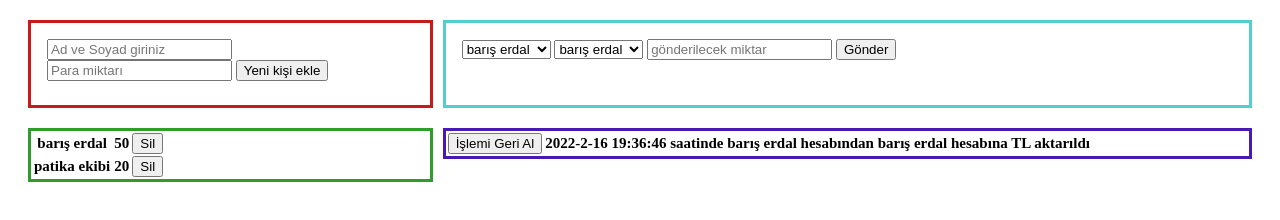
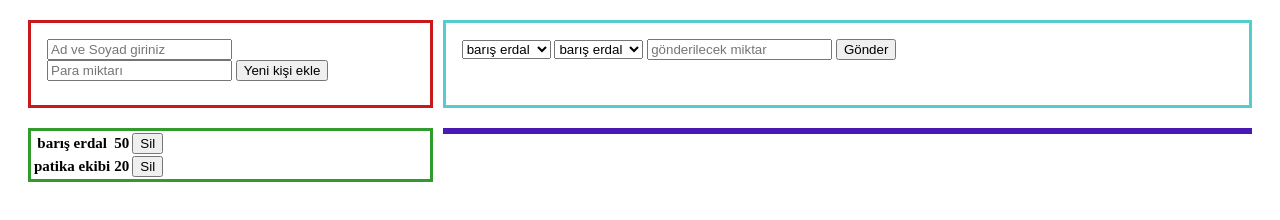
Before and after one commit to patika-167-react-bootcamp/hw-week-2-BarisErdal, a plain HTML site: page index.html in a window 1280 px wide. Both pictures are taken after a click on the button "Gönder". Drawn offline with Linux system fonts and the light colour scheme.

Commit message:
input kontrolü eklendi

```diff
--- a/index.html
+++ b/index.html
@@ -202,7 +202,7 @@ function transaction() {
     indexOfFrom = state.userList.findIndex(user=>user.id === Number(fromUserId));
     indexOfTo = state.userList.findIndex(user=>user.id ===  Number(toUserId));
 
-   if(state.userList[indexOfFrom].balance>0) {
+    if(amount>0) {   if(state.userList[indexOfFrom].balance>0) {
     state.userList[indexOfFrom].balance=Number(state.userList[indexOfFrom].balance)-Number(amount);
     state.userList[indexOfTo].balance=Number(state.userList[indexOfTo].balance)+Number(amount);
     renderUserList();
@@ -210,7 +210,7 @@ function transaction() {
     let idOfFrom=state.userList[indexOfFrom].id;
     let idOfTo=state.userList[indexOfTo].id;
     renderHistory(indexOfFrom, indexOfTo, amount,idOfFrom,idOfTo);
-   } else {alert("Hesabınızda yeterli bakiye bulunmamaktadır!");}
+   } else {alert("Hesabınızda yeterli bakiye bulunmamaktadır!");}} else {alert("Geçerli bir para miktarı girin.")}
 
 
 
```
